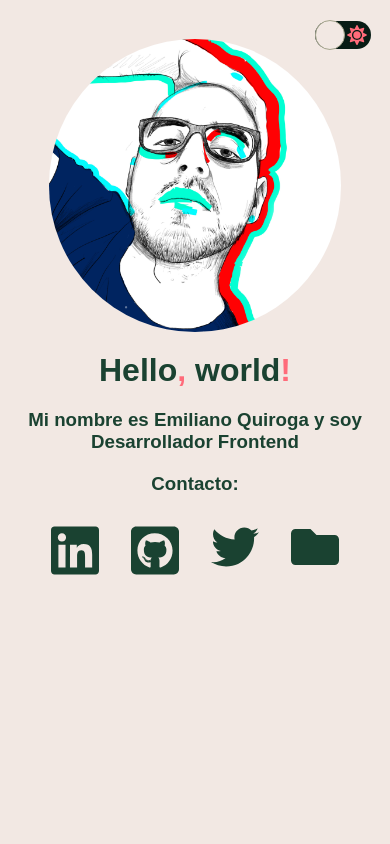
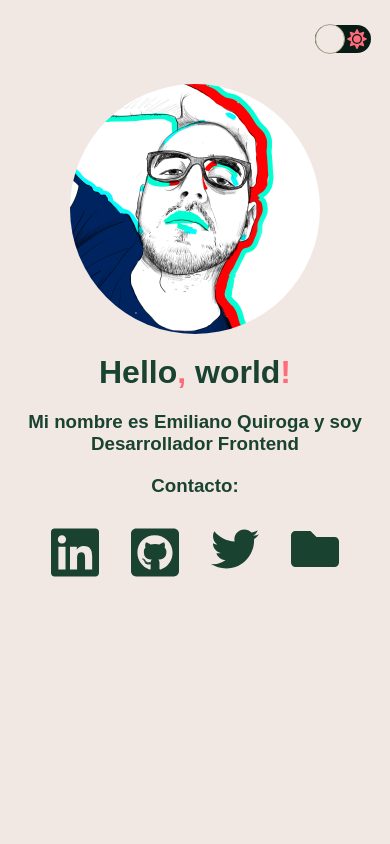
Before and after one commit to emquiroga/new-portfolio, a React (Create React App) app: page / in a window 390 px wide. Shown: the top 844 px of the page. Built offline with nearby package versions, Linux system fonts and the light colour scheme; a web font is replaced by a local one.

Commit message:
done with responsive

```diff
--- a/public/index.html
+++ b/public/index.html
@@ -19,7 +19,7 @@
       rel="stylesheet"
     />
     <link rel="manifest" href="%PUBLIC_URL%/manifest.json" />
-    <title>React App</title>
+    <title>👋 Emiliano Quiroga - Desarrollador Frontend</title>
   </head>
   <body>
     <noscript>You need to enable JavaScript to run this app.</noscript>
--- a/src/components/Modal/style.js
+++ b/src/components/Modal/style.js
@@ -17,7 +17,7 @@ export const ModalBg = styled.div`
 
 export const ModalWrapper = styled.div`
   background: ${props => props.theme.colors.body};
-  width: 60%;
+  width: 80%;
   max-width: 500px;
   padding: 10px 20px;
   height: 40vh;
--- a/src/components/Wrapper/style.js
+++ b/src/components/Wrapper/style.js
@@ -3,20 +3,20 @@ import { sizes } from "styles/Sizes";
 
 const COMMONS = {
     transition: "all 150ms ease-in-out",
-    noRepeat: "no-repeat",
-    fullSize: "100%",
+
 }
 
 export const StyledWrapper = styled.div`
-width: 90%;
+width: 80%;
 max-width:500px;
-height: 40%;
+height: 30%;
+max-height: 250px;
 margin: 2rem auto;
 padding: 1rem;
-display: block;
+display: flex;
+justify-content: center;
+align-items: center;
 text-align: center;
-background-repeat: ${COMMONS.noRepeat};
-background-size: ${COMMONS.fullSize};
 :hover{
     transition: ${COMMONS.transition};
     border: 1px inset ${({ theme }) => theme.colors.textSecondary};
@@ -26,10 +26,12 @@ background-size: ${COMMONS.fullSize};
 export const Title = styled.div`
 cursor: pointer;
 margin-bottom: .75rem;
-font-size: ${sizes.fontSizes.large};
 font-family: ${({ theme }) => theme.fonts.secondary};
 font-weight: 700;
 color: ${({ theme }) => theme.colors.textSecondary};
+@media (min-width: ${sizes.breakPoints.tablet}){
+    font-size: ${sizes.fontSizes.large};
+}
 :hover {
     color: ${({ theme }) => theme.colors.special};
     transform: scale(1.035);
@@ -46,4 +48,29 @@ cursor: default;
     font-size: ${sizes.fontSizes.medium};
 
 }
+.button-container {
+  width: 100%;
+  height: 60%;
+  display: flex;
+  flex-direction: row;
+  padding: 0;
+  margin: 0;
+  justify-content: center;
+}
+.projects-container {
+ width: 80%;
+ padding: 0;
+ margin: auto;
+ display: flex;
+ flex-direction: column;
+}
+.projects-container:hover > div div {
+    filter: blur(5px) opacity(60%);
+    transition: all 0.2s ease;
+  }
+
+.projects-container div:hover div {
+    filter: blur(0px) opacity(100%);
+    transition: all 0.2s ease;
+}
 `
--- a/src/styles/DisplayConfig.js
+++ b/src/styles/DisplayConfig.js
@@ -1,12 +1,31 @@
 import { createGlobalStyle } from "styled-components";
 import { sizes } from './Sizes.js'
 
-
 export const DisplayCongif = createGlobalStyle`
-//Tablet
+body {
+  display: flex;
+  flex-flow: column;
+  align-items: center;
+}
+//Small size
+@media (min-width: ${sizes.breakPoints.small}) {
+  section {
+    height: auto;
+    min-height: 500px;
+  }
+  ul {
+    width: 60%;
+    flex-flow: row wrap;
+    justify-content: center;
+  }
+}
+//Tablet sizing
 @media (min-width: ${sizes.breakPoints.tablet}) {
   body {
     line-height: 1.2;
+  }
+  section {
+    height: 100vh;
   }
   h2 {
     font-size: ${sizes.fontSizes.xlarge};
@@ -52,9 +71,18 @@ export const DisplayCongif = createGlobalStyle`
     padding-top: 3rem;
   }
 }
-//TALET
+//TABLET
 //DESKTOP 1024px
 @media (min-width: ${sizes.breakPoints.large}) {
+  figure {
+    width: 50%;
+    height: 50%;
+    margin: auto;
+  }
+ img {
+   max-width: 750px;
+   max-height: 750px;
+ }
 .aboutSection,
 .techSection {
   display: grid;
@@ -79,42 +107,14 @@ export const DisplayCongif = createGlobalStyle`
   grid-row: 3/6;
 }
 }
-//DESKTOP
 //Desktop 1440px
 @media (min-width: ${sizes.breakPoints.xlarge}) {
   body {
     line-height: 1.5;
   }
+  .homeList {
+    padding-top: 5rem;
+  }
 }
-
-
-
-
-
-
-//Classes
-.button-container {
-  width: 100%;
-  display: flex;
-  flex-direction: row;
-  padding: 0;
-  margin: 0;
-  justify-content: center;
-}
-.projects-container {
- width: 80%;
- padding: 0;
- margin: auto;
- display: flex;
- flex-direction: column;
-}
-.projects-container:hover > div div {
-    filter: blur(5px) opacity(60%);
-    transition: all 0.2s ease;
-  }
-
-.projects-container div:hover div {
-    filter: blur(0px) opacity(100%);
-    transition: all 0.2s ease;
-}
+//DESKTOP
 `
--- a/src/styles/GlobalStyles.js
+++ b/src/styles/GlobalStyles.js
@@ -10,19 +10,35 @@ html {
 *::after {
   box-sizing: inherit;
 }
+::-webkit-scrollbar {
+  width: 12px;
+}
+
+::-webkit-scrollbar-track {
+  -webkit-box-shadow: inset 0 0 6px rgba(0, 0, 0, 0.3);
+  box-shadow: inset 0 0 6px rgba(0, 0, 0, 0.3);
+  border-radius: 10px;
+    cursor: pointer;
+}
+
+::-webkit-scrollbar-thumb {
+  border-radius: 10px;
+  -webkit-box-shadow: inset 0 0 6px${({ theme }) => theme.colors.textPrimary};
+  box-shadow: inset 0 0 6px ${({ theme }) => theme.colors.textPrimary};
+
+}
 body {
   position: relative;
   background-color: ${({ theme }) => theme.colors.body};
   margin: 0;
-  padding: 0;
+  padding: 10vh 0;
   width: 100vw;
   height: 100vh;
   overflow-x: hidden;
   font-family: ${({ theme }) => theme.fonts.primary};
 }
 section {
-  padding: 0;
-  margin: 0;
+  padding:  0;
   width: 100vw;
   height: 100vh;
 }
@@ -45,7 +61,6 @@ ul{
   width: 80%;
   list-style: none;
   display: flex;
-  flex-flow: row;
   justify-content: center;
 }
 li {
@@ -66,18 +81,16 @@ p {
 }
 figure {
   width: 100%;
-  height: auto;
   max-height: 500px;
   margin: 0;
-  padding: 10% 0 0 0;
   display: block;
   display: flex;
   justify-content: center;
 }
 img {
   width: 75%;
-  max-width: 400px;
-  max-height: 400px;
+  max-width: 250px;
+  max-height: 250px;
   border-radius: 50%;
   margin: 0;
   padding: 0;
```
Also changed, not shown: public/manifest.json, 1 other file (tests, documents, lock files or other folders).
